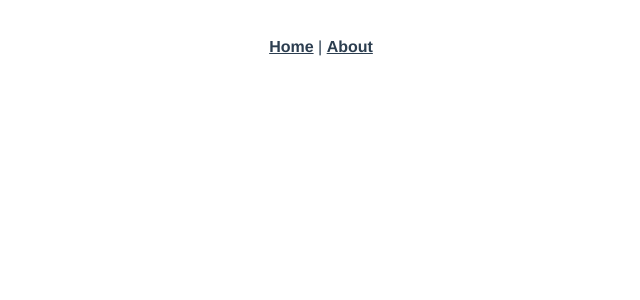
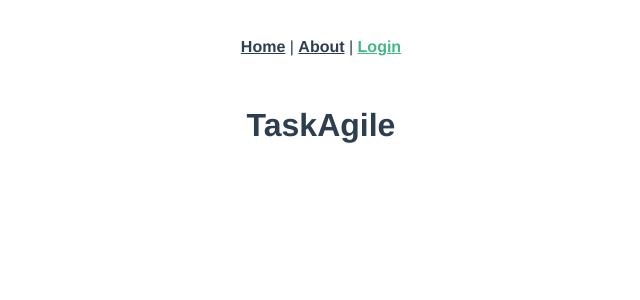
Before and after one commit to kalkin2/spring-vue, a Vue app in the folder front-end/: page /login in a window 1280 px wide. Shown: the top 300 px of the page, without its empty margins (319-959 px from the left). Built offline with nearby package versions, Linux system fonts and the light colour scheme.

Commit message:
loginPage.vue,  테스팅 추가

```diff
--- a/front-end/src/App.vue
+++ b/front-end/src/App.vue
@@ -2,7 +2,8 @@
   <div id="app">
     <div id="nav">
       <router-link to="/">Home</router-link> |
-      <router-link to="/about">About</router-link>
+      <router-link to="/about">About</router-link> |
+      <router-link to="/login">Login</router-link>
     </div>
     <router-view/>
   </div>
--- a/front-end/src/router/index.js
+++ b/front-end/src/router/index.js
@@ -1,10 +1,16 @@
 import Vue from 'vue'
 import VueRouter from 'vue-router'
 import Home from '../views/Home.vue'
+import LoginPage from '../views/LoginPage.vue'
 
 Vue.use(VueRouter)
 
 const routes = [
+  {
+    path: '/login',
+    name: 'LoginPage',
+    component: LoginPage
+  },
   {
     path: '/',
     name: 'Home',
--- /dev/null
+++ b/front-end/src/views/LoginPage.vue
@@ -0,0 +1,12 @@
+<template>
+  <div id="aaa">
+    <h1>TaskAgile</h1>
+  </div>
+</template>
+
+<script>
+// @ is an alias to /src
+export default {
+  name: 'LoginPage'
+}
+</script>
```
Also changed, not shown: 1 other file (tests, documents, lock files or other folders).
